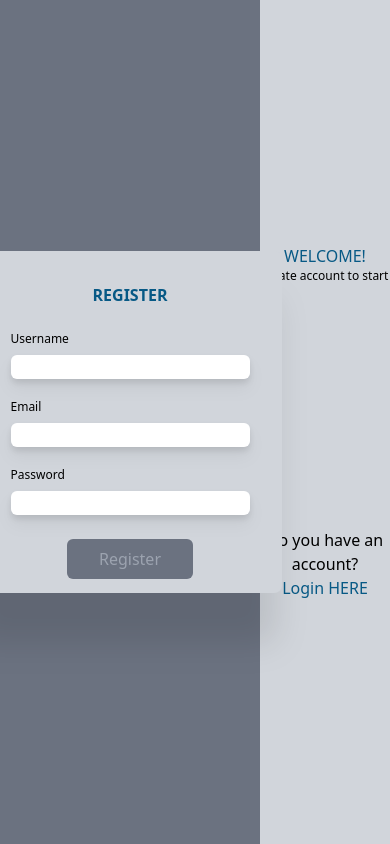
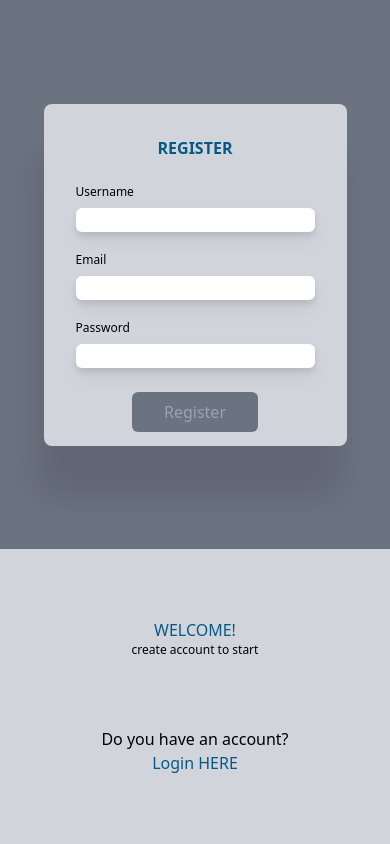
Before and after one commit to DeividBorges93/currency-exchange-frontend, a React (Vite) app: page /register in a window 390 px wide. Built offline with nearby package versions, Linux system fonts and the light colour scheme.

Commit message:
feat(style): :art: apply responsiveness to smaller screens

```diff
--- a/src/pages/Register.tsx
+++ b/src/pages/Register.tsx
@@ -80,7 +80,7 @@
   };
 
   return (
-    <section className="grid grid-cols-3 h-screen">
+    <section className="grid grid-cols-1 lg:grid-cols-3 h-screen">
       <div className="form-container flex items-center col-span-2 justify-center bg-gray-500">
         <div className="wrap-register drop-shadow-custom rounded-lg bg-gray-300">
           <form className="form-register" onSubmit={addUser}>
```
